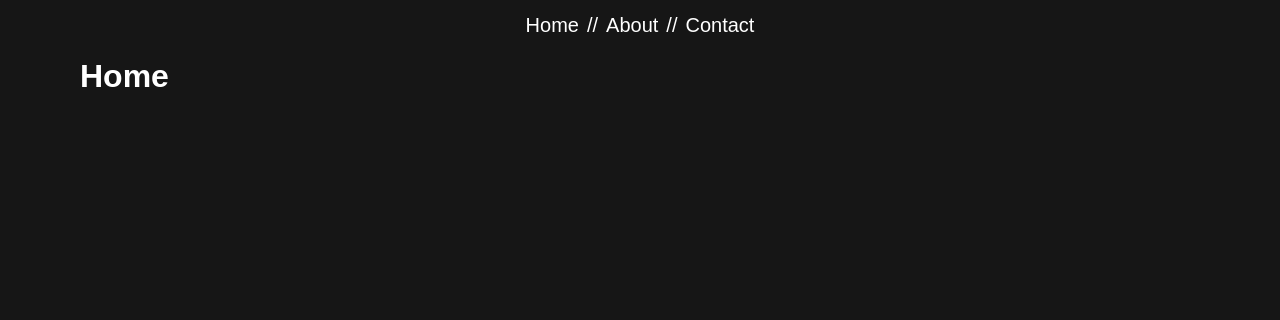
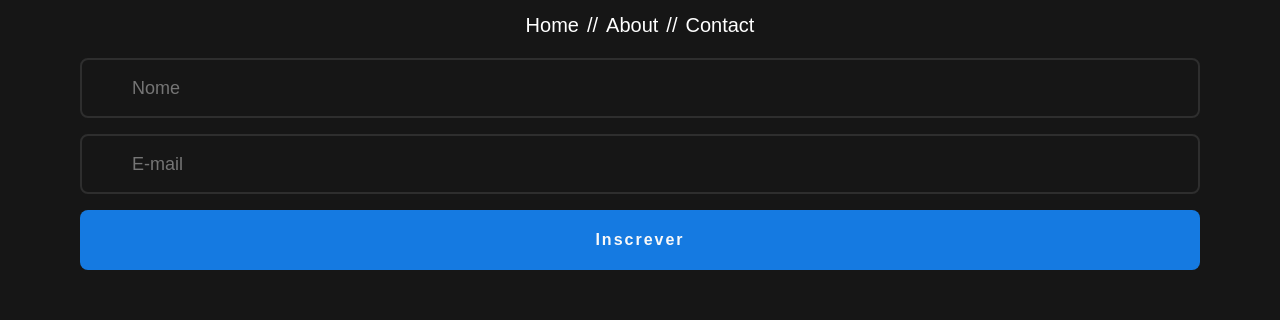
Before and after one commit to rodrigothaua/rodrigothaua, a React (Create React App) app: page / in a window 1280 px wide. Shown: the part 174-494 px from the top of the page. Built offline with nearby package versions, Linux system fonts and the light colour scheme; no server answers.

Commit message:
inserindo form newletter na home

```diff
--- a/src/pages/Home.js
+++ b/src/pages/Home.js
@@ -3,6 +3,7 @@ import React from 'react'
 import Container from '../containers'
 import Footer from '../components/footer'
 import Header from '../components/header'
+import Form from '../components/form'
 
 
 const Home = () => {
@@ -11,7 +12,7 @@ const Home = () => {
         <>
             <Header />
             <Container>
-                <h1>Home</h1>
+            <Form />
             </Container>
             <Footer />
         </>
```
